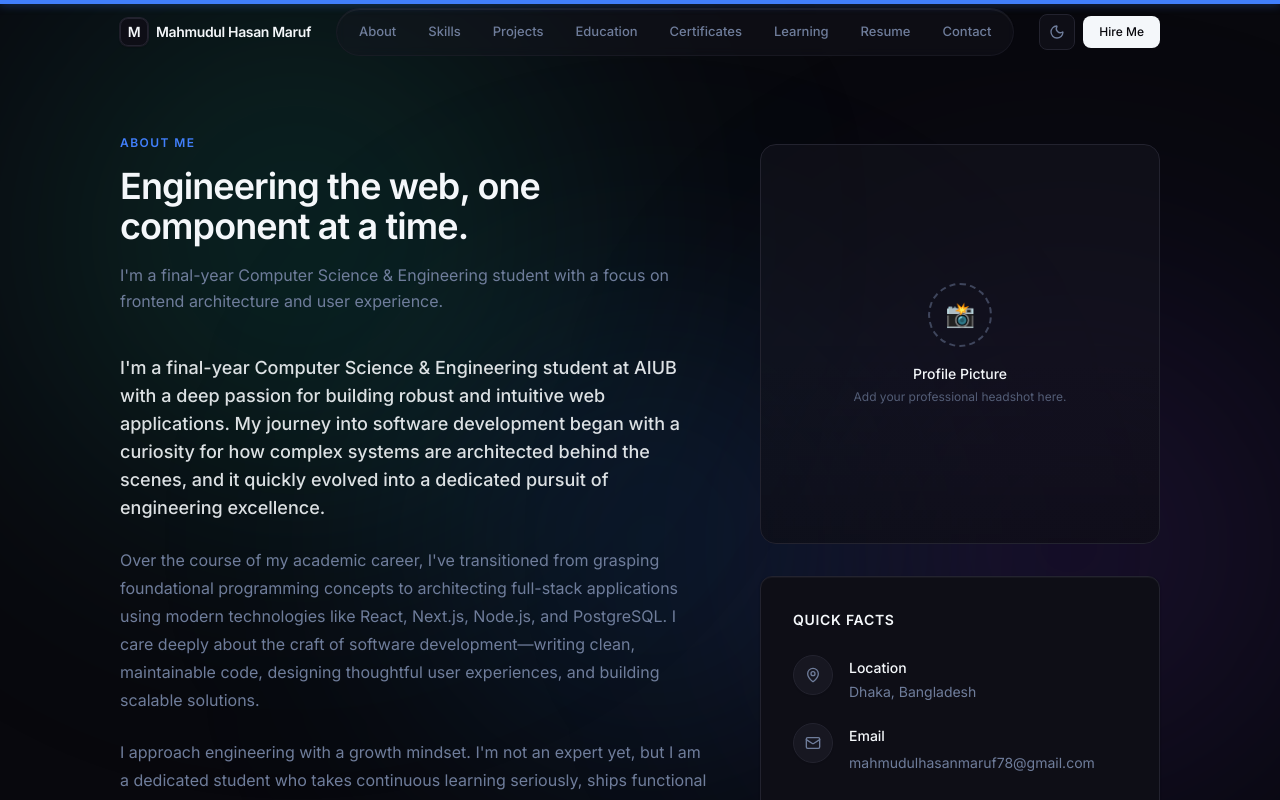
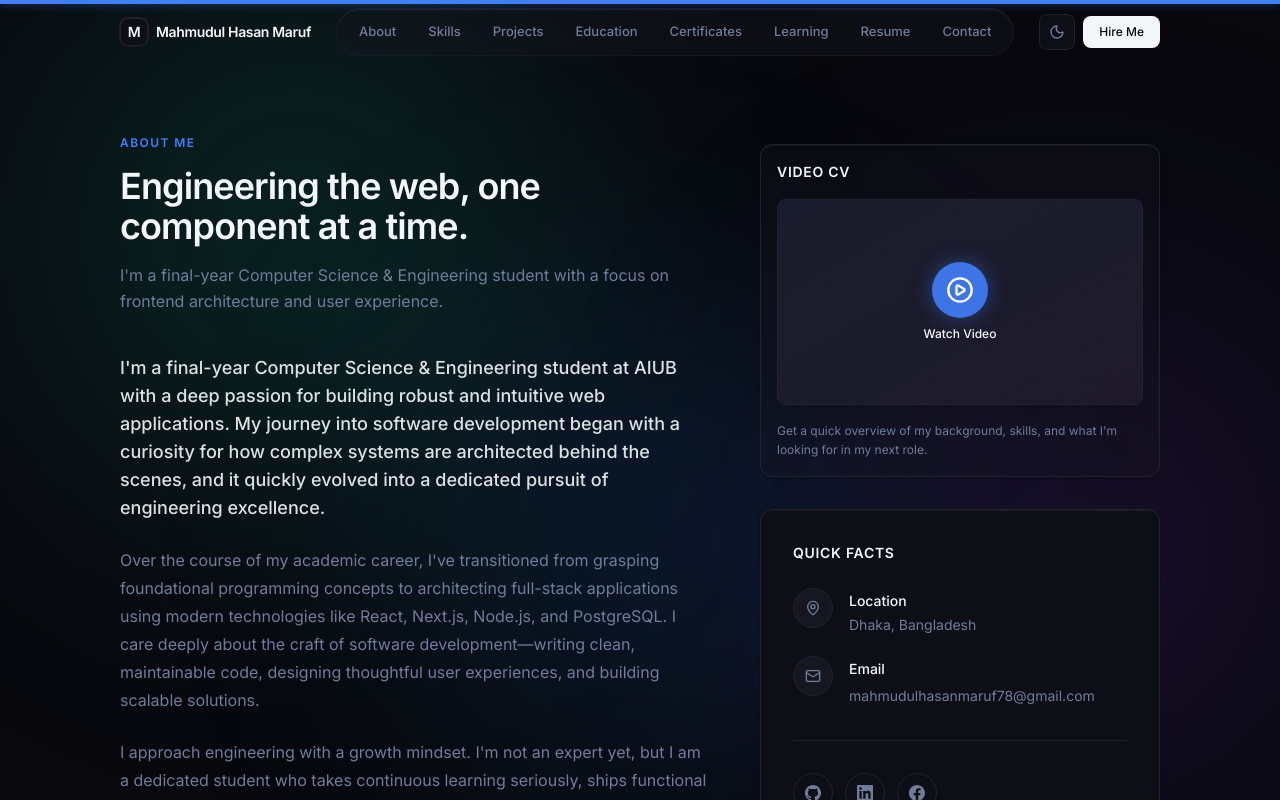
Before and after one commit to mahmudulhasanmaruf78/Portfolio, a Next.js app: page /about in a window 1280 px wide. Shown: the top 800 px of the page. Built offline with nearby package versions, Linux system fonts and the light colour scheme; no server answers.

Commit message:
feat: add Video CV section with interactive elements to AboutClient component

```diff
--- a/app/about/AboutClient.tsx
+++ b/app/about/AboutClient.tsx
@@ -1,6 +1,6 @@
 'use client'
 
-import { Mail, MapPin } from 'lucide-react'
+import { Mail, MapPin, PlayCircle } from 'lucide-react'
 import { motion, useReducedMotion } from 'framer-motion'
 import { FacebookIcon, GithubIcon, LinkedinIcon } from '@/components/ui/Icons'
 import { profile } from '@/lib/data/profile'
@@ -68,22 +68,37 @@ export default function AboutClient() {
           {/* Sidebar */}
           <div className="space-y-8 lg:mt-4">
 
-            {/* Profile Image Placeholder */}
+            {/* Video CV Section */}
             <FadeIn delay={0.25}>
-              <motion.div
-                whileHover={shouldReduceMotion ? {} : { y: -4 }}
-                className="relative aspect-square w-full rounded-2xl overflow-hidden border border-surface-border bg-surface-elevated/50 group cursor-default"
-              >
-                <div className="absolute inset-0 flex flex-col items-center justify-center text-muted-foreground p-6 text-center z-10">
-                  <div className="h-16 w-16 mb-4 rounded-full border-2 border-dashed border-muted-foreground/50 flex items-center justify-center">
-                    <span className="text-2xl">📸</span>
+              <div className="card p-4 bg-surface-elevated/30 transition-all duration-300 hover:bg-surface-elevated/50">
+                <h3 className="text-sm font-semibold uppercase tracking-wider text-foreground mb-4">
+                  Video CV
+                </h3>
+                <motion.div
+                  whileHover={shouldReduceMotion ? {} : { scale: 1.02 }}
+                  className="relative aspect-video w-full rounded-lg overflow-hidden border border-surface-border bg-surface-elevated/50 group cursor-pointer shadow-sm"
+                >
+                  <div className="absolute inset-0 flex flex-col items-center justify-center bg-surface-elevated text-muted-foreground z-10 transition-opacity duration-300">
+                    <div className="absolute inset-0 bg-gradient-to-br from-accent/10 to-purple-500/10 opacity-50" />
+                    <div className="relative flex h-14 w-14 items-center justify-center rounded-full bg-accent/90 text-white shadow-[0_0_20px_hsl(var(--accent)/0.4)] transition-transform group-hover:scale-110 mb-2">
+                      <PlayCircle size={28} />
+                    </div>
+                    <p className="text-xs font-medium text-foreground relative z-10">Watch Video</p>
                   </div>
-                  <p className="text-sm font-medium text-foreground">Profile Picture</p>
-                  <p className="text-xs opacity-70 mt-1">Add your professional headshot here.</p>
-                </div>
-                {/* Subtle gradient overlay */}
-                <div className="absolute inset-0 bg-gradient-to-t from-background/80 via-transparent to-transparent opacity-50 pointer-events-none" />
-              </motion.div>
+                  {/* Replace this iframe src with your actual Video CV URL */}
+                  <iframe
+                    src="https://drive.google.com/file/d/1XemofzFskOoocmNNez0gPxJ5fU5eqWMU/preview"
+                    title="Video CV"
+                    allow="accelerometer; autoplay; clipboard-write; encrypted-media; gyroscope; picture-in-picture; web-share"
+                    allowFullScreen
+                    className="absolute inset-0 h-full w-full opacity-0 group-hover:opacity-100 transition-opacity duration-500"
+                    style={{ zIndex: 20 }}
+                  />
+                </motion.div>
+                <p className="text-xs text-muted-foreground mt-4 leading-relaxed">
+                  Get a quick overview of my background, skills, and what I'm looking for in my next role.
+                </p>
+              </div>
             </FadeIn>
 
             <FadeIn delay={0.3}>
```
